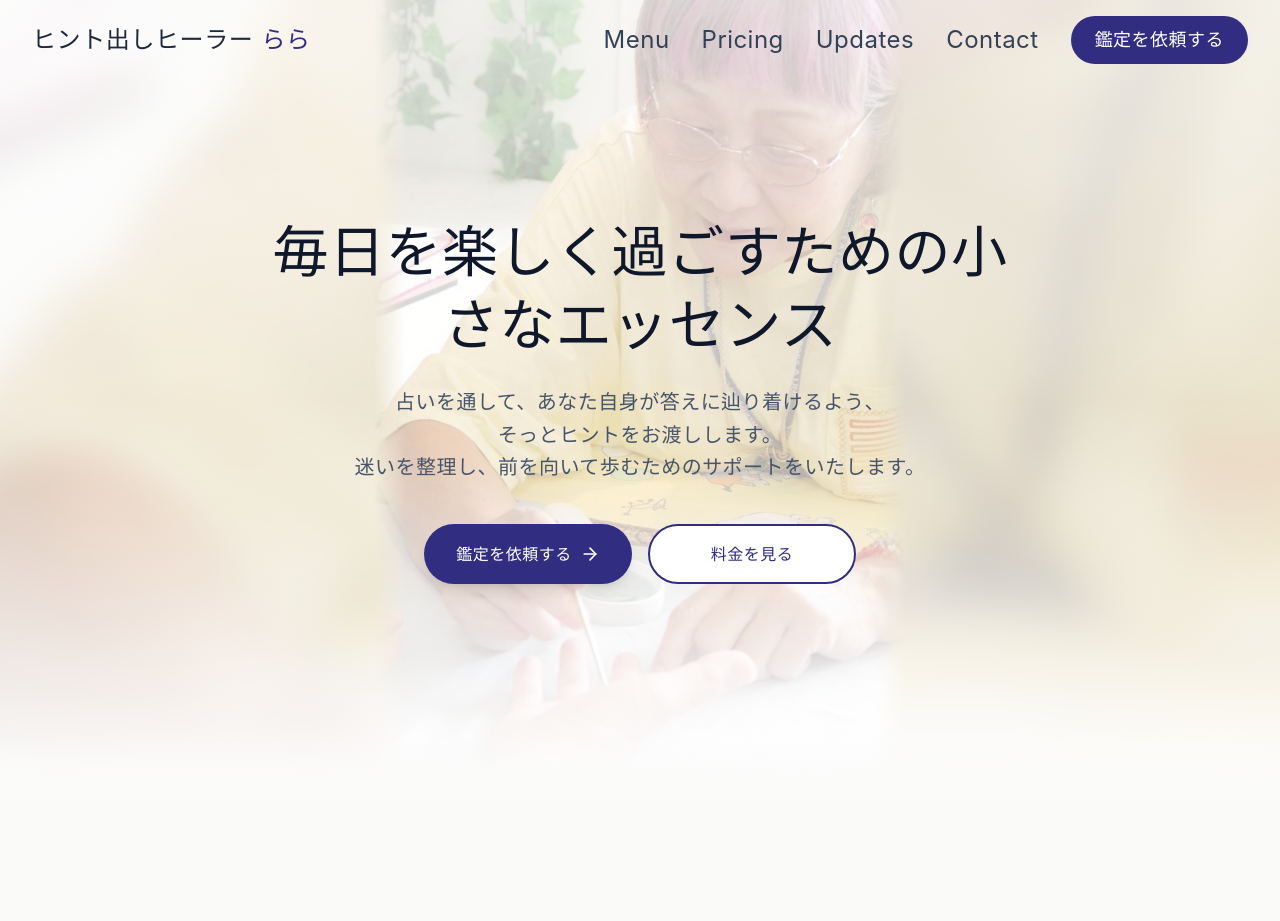
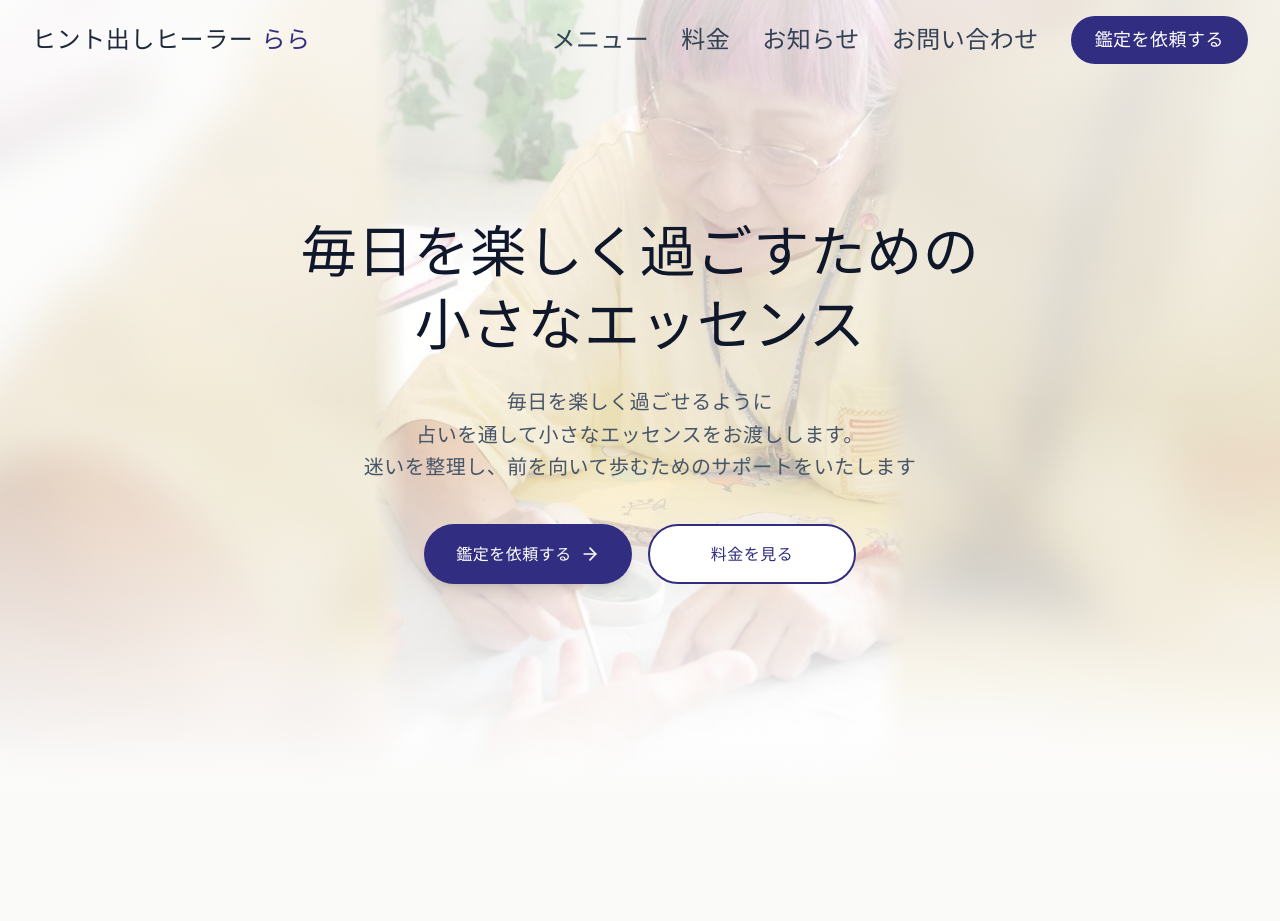
Before and after one commit to Y-2G/uranailala, a Next.js app: page / in a window 1280 px wide. Shown: the top 921 px of the page. Built offline with nearby package versions, Linux system fonts and the light colour scheme.

Commit message:
Translate UI text to Japanese across multiple components, including Header, Footer, Contact, Menu, Pricing, and Updates. Clean up formatting in Hero component for improved readability.

```diff
--- a/src/components/Contact.tsx
+++ b/src/components/Contact.tsx
@@ -57,9 +57,7 @@ export function Contact() {
       <div className={styles.contactContainer}>
         {/* Section Title */}
         <div className={styles.contactHeader}>
-          <h2 className={styles.contactTitle}>
-            Contact
-          </h2>
+          <h2 className={styles.contactTitle}>お問い合わせ</h2>
           <p className={styles.contactDescription}>
             鑑定のご依頼やご質問など、お気軽にお問い合わせください。
             <br className={styles.contactBreakMdOnly} />
--- a/src/components/Footer.tsx
+++ b/src/components/Footer.tsx
@@ -1,4 +1,4 @@
-import { Instagram } from 'lucide-react';
+import { Instagram } from "lucide-react";
 import styles from "./styles.module.scss";
 
 export function Footer() {
@@ -16,30 +16,27 @@ export function Footer() {
               </div>
             </div>
             <p className={styles.footerBrandDesc}>
-              心の持ち方で、人の運は開きます。<br />
-              あなたの人生に寄り添う鑑定をお届けします。
+              毎日を楽しく過ごすための小さなエッセンス
             </p>
           </div>
 
           {/* Quick Links */}
           <div>
-            <h3 className={styles.footerSectionTitle}>
-              QUICK LINKS
-            </h3>
+            <h3 className={styles.footerSectionTitle}>リンク</h3>
             <ul className={styles.footerLinkList}>
               <li>
                 <a href="#menu" className={styles.footerLink}>
-                  Menu
+                  メニュー
                 </a>
               </li>
               <li>
                 <a href="#pricing" className={styles.footerLink}>
-                  Pricing
+                  料金
                 </a>
               </li>
               <li>
                 <a href="#contact" className={styles.footerLink}>
-                  Contact
+                  お問い合わせ
                 </a>
               </li>
             </ul>
@@ -47,9 +44,7 @@ export function Footer() {
 
           {/* Social & Legal */}
           <div>
-            <h3 className={styles.footerSectionTitle}>
-              FOLLOW US
-            </h3>
+            <h3 className={styles.footerSectionTitle}>フォロー</h3>
             <div className={styles.footerSocialList}>
               <a
                 href="https://instagram.com"
@@ -67,7 +62,11 @@ export function Footer() {
                 className={`${styles.footerSocialLink} ${styles.footerSocialTwitter}`}
                 aria-label="X (Twitter)"
               >
-                <svg className={styles.footerSocialIcon} fill="currentColor" viewBox="0 0 24 24">
+                <svg
+                  className={styles.footerSocialIcon}
+                  fill="currentColor"
+                  viewBox="0 0 24 24"
+                >
                   <path d="M18.244 2.25h3.308l-7.227 8.26 8.502 11.24H16.17l-5.214-6.817L4.99 21.75H1.68l7.73-8.835L1.254 2.25H8.08l4.713 6.231zm-1.161 17.52h1.833L7.084 4.126H5.117z" />
                 </svg>
               </a>
@@ -78,7 +77,11 @@ export function Footer() {
                 className={`${styles.footerSocialLink} ${styles.footerSocialFacebook}`}
                 aria-label="Facebook"
               >
-                <svg className={styles.footerSocialIcon} fill="currentColor" viewBox="0 0 24 24">
+                <svg
+                  className={styles.footerSocialIcon}
+                  fill="currentColor"
+                  viewBox="0 0 24 24"
+                >
                   <path d="M24 12.073c0-6.627-5.373-12-12-12s-12 5.373-12 12c0 5.99 4.388 10.954 10.125 11.854v-8.385H7.078v-3.47h3.047V9.43c0-3.007 1.792-4.669 4.533-4.669 1.312 0 2.686.235 2.686.235v2.953H15.83c-1.491 0-1.956.925-1.956 1.874v2.25h3.328l-.532 3.47h-2.796v8.385C19.612 23.027 24 18.062 24 12.073z" />
                 </svg>
               </a>
@@ -96,7 +99,9 @@ export function Footer() {
 
         {/* Copyright */}
         <div className={styles.footerCopyright}>
-          <p>&copy; {currentYear} ヒント出しヒーラー らら. All rights reserved.</p>
+          <p>
+            &copy; {currentYear} ヒント出しヒーラー らら. All rights reserved.
+          </p>
         </div>
       </div>
     </footer>
--- a/src/components/Header.tsx
+++ b/src/components/Header.tsx
@@ -15,10 +15,10 @@ export function Header() {
   }, []);
 
   const navItems = [
-    { label: "Menu", href: "#menu" },
-    { label: "Pricing", href: "#pricing" },
-    { label: "Updates", href: "#updates" },
-    { label: "Contact", href: "#contact" },
+    { label: "メニュー", href: "#menu" },
+    { label: "料金", href: "#pricing" },
+    { label: "お知らせ", href: "#updates" },
+    { label: "お問い合わせ", href: "#contact" },
   ];
 
   const scrollToSection = (
--- a/src/components/Hero.tsx
+++ b/src/components/Hero.tsx
@@ -21,11 +21,7 @@ export function Hero() {
       <div className={styles.background}>
         <picture>
           <source media="(min-width: 768px)" srcSet="/hero-pc.jpg" />
-          <img
-            src="/hero.jpeg"
-            alt=""
-            className={styles.backgroundImage}
-          />
+          <img src="/hero.jpeg" alt="" className={styles.backgroundImage} />
         </picture>
         <div className={styles.overlay}></div>
       </div>
@@ -35,17 +31,17 @@ export function Hero() {
           {/* Main Heading */}
           <h1 className={styles.heading}>
             毎日を楽しく過ごすための
-            <br className={styles.breakLgHidden} />
+            <br />
             小さなエッセンス
           </h1>
 
           {/* Subheading */}
           <p className={styles.subheading}>
-            占いを通して、あなた自身が答えに辿り着けるよう、
+            毎日を楽しく過ごせるように
             <br className={styles.breakLgOnly} />
-            そっとヒントをお渡しします。
+            占いを通して小さなエッセンスをお渡しします。
             <br className={styles.breakMdHiddenLgInline} />
-            迷いを整理し、前を向いて歩むためのサポートをいたします。
+            迷いを整理し、前を向いて歩むためのサポートをいたします
           </p>
 
           {/* CTA Buttons */}
--- a/src/components/Menu.tsx
+++ b/src/components/Menu.tsx
@@ -55,9 +55,7 @@ export function Menu() {
       <div className={styles.menuContainer}>
         {/* Section Title */}
         <div className={styles.menuHeader}>
-          <h2 className={styles.menuTitle}>
-            Menu
-          </h2>
+          <h2 className={styles.menuTitle}>メニュー</h2>
           <p className={styles.menuDescription}>
             お悩みや知りたい内容に合わせて、最適な占術をご提案いたします。
             <br className={styles.menuBreakMdOnly} />
--- a/src/components/Pricing.tsx
+++ b/src/components/Pricing.tsx
@@ -58,9 +58,7 @@ export function Pricing() {
       <div className={styles.pricingContainer}>
         {/* Section Title */}
         <div className={styles.pricingHeader}>
-          <h2 className={styles.pricingTitle}>
-            Pricing
-          </h2>
+          <h2 className={styles.pricingTitle}>料金</h2>
           <p className={styles.pricingDescription}>
             ご予算やお時間に合わせてお選びいただけます。
             <br className={styles.pricingBreakMdOnly} />
--- a/src/components/Updates.tsx
+++ b/src/components/Updates.tsx
@@ -56,9 +56,7 @@ export function Updates() {
       <div className={styles.updatesContainer}>
         {/* Section Title */}
         <div className={styles.updatesHeader}>
-          <h2 className={styles.updatesTitle}>
-            Updates
-          </h2>
+          <h2 className={styles.updatesTitle}>お知らせ</h2>
           <p className={styles.updatesDescription}>
             最新の鑑定日程やお知らせは、Instagramで随時更新しています。
           </p>
```
